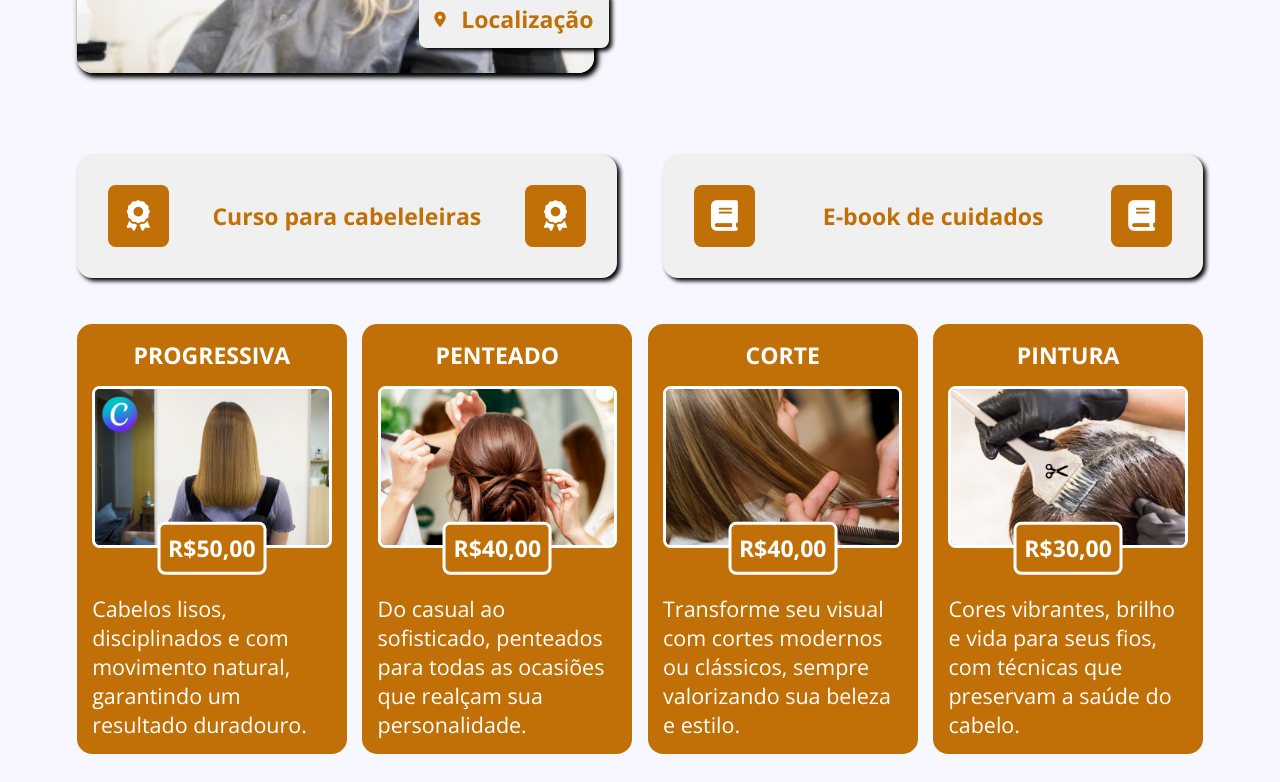
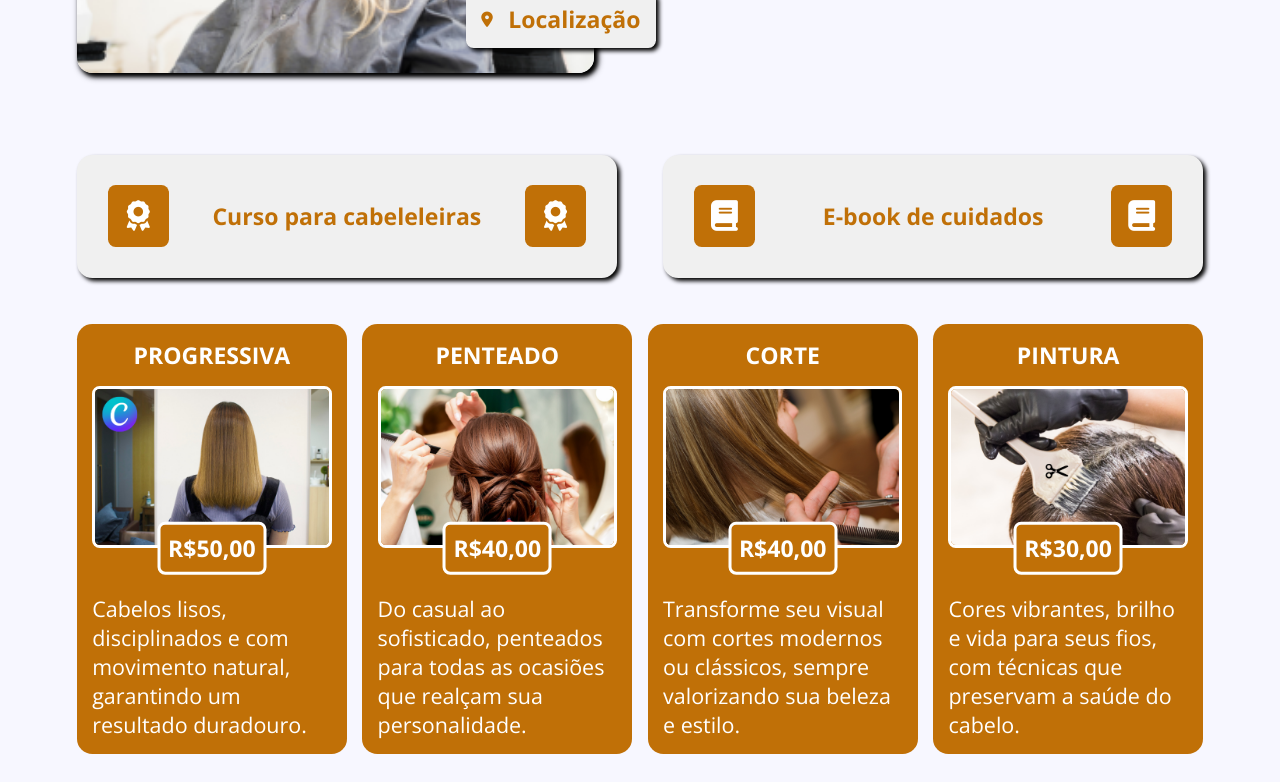
Before and after one commit to quinho-g/cabeleleira, a plain HTML site: page index.html in a window 1280 px wide. Shown: the part 318-1100 px from the top of the page. Drawn offline with nearby package versions, Linux system fonts and the light colour scheme; a web font is replaced by a local one.

Commit message:
Update style.css

```diff
--- a/style.css
+++ b/style.css
@@ -84,7 +84,7 @@ p {
         animation: sca 1s linear infinite alternate;
     }.tema2 {
         bottom: 2rem;
-        right: -1rem;
+        right: -4rem;
         animation: sca 1s linear infinite alternate-reverse;
     }
 }@keyframes sca {
```
